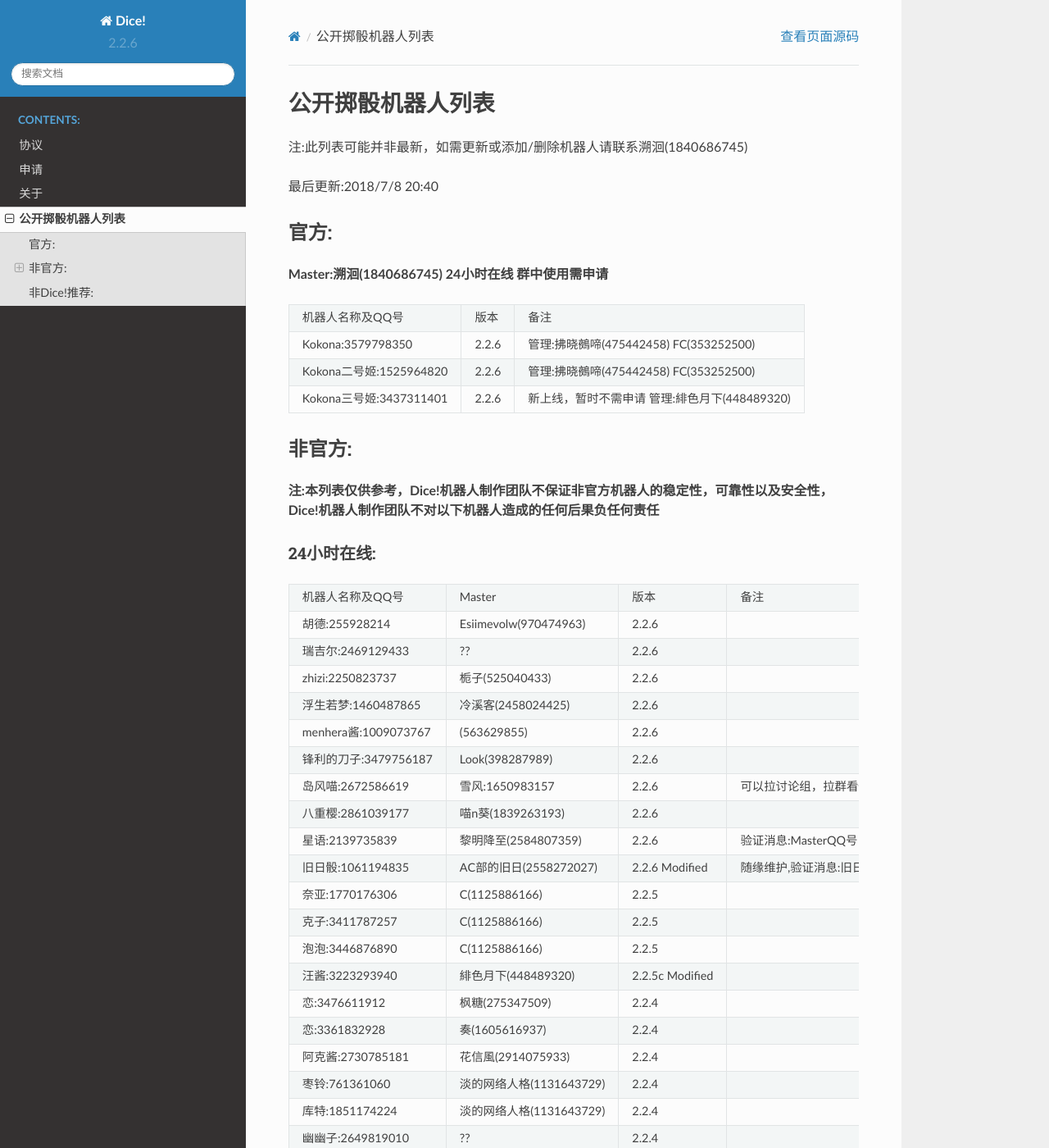
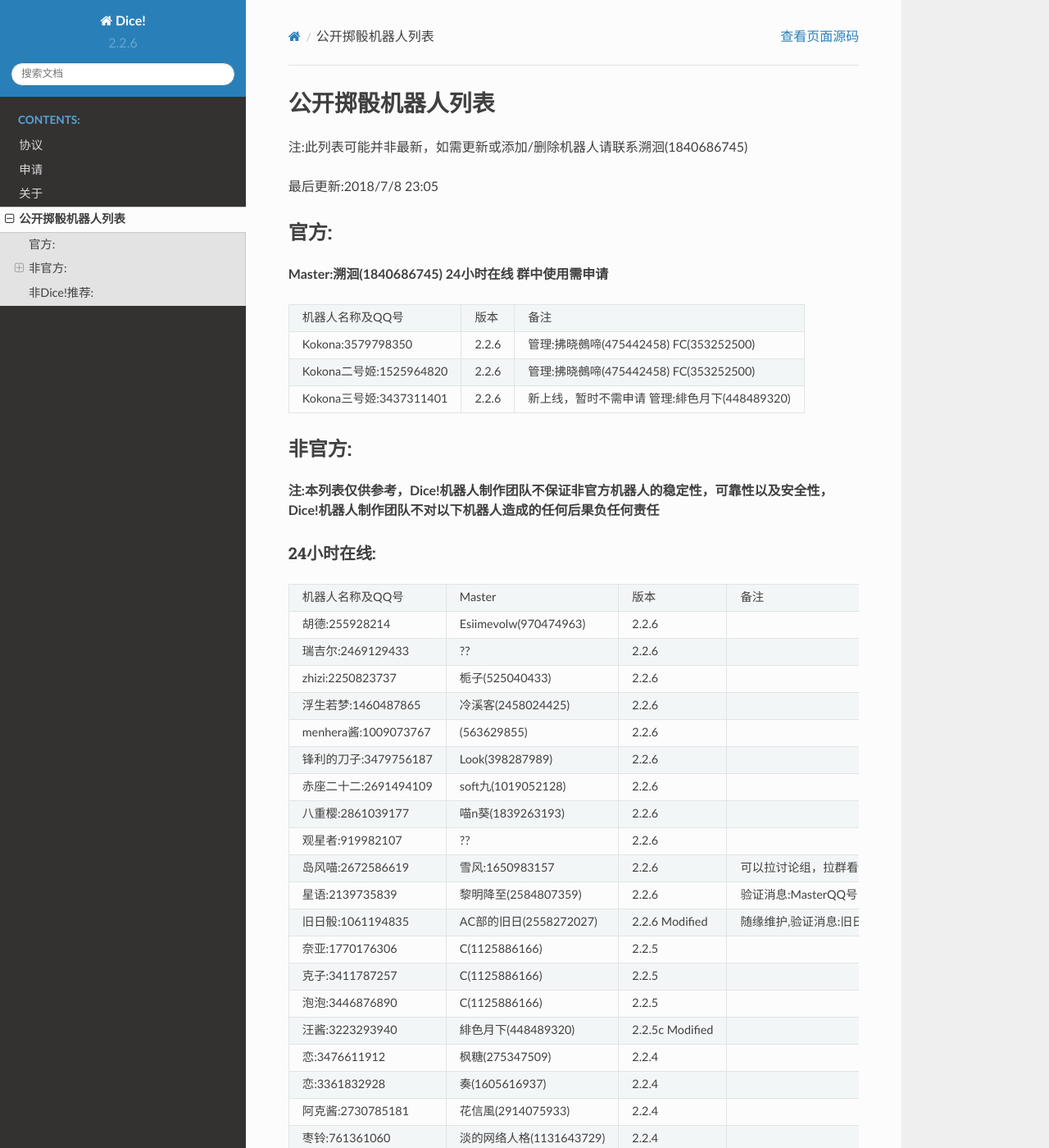
Before and after one commit to Dice-Developer-Team/Dice, a Sphinx documentation site: the page built from docs/DiceList.rst, in a window 1280 px wide and 1400 px high. Shown: the whole window at 82% size. Built offline with Sphinx 7.4.7 and the Read the Docs theme 2.0.0, drawn with Linux system fonts in a browser that asks for light colours.

Commit message:
又又又更新了列表

```diff
--- a/docs/DiceList.rst
+++ b/docs/DiceList.rst
@@ -12,7 +12,7 @@
 
 注:此列表可能并非最新，如需更新或添加/删除机器人请联系溯洄(1840686745)
 
-最后更新:2018/7/8 20:40
+最后更新:2018/7/8 23:05
 
 官方:
 ==========
@@ -52,9 +52,13 @@
 +--------------------------+------------------------------+------------------+----------------------------+
 |锋利的刀子:3479756187     |Look(398287989)               |2.2.6             |                            |
 +--------------------------+------------------------------+------------------+----------------------------+
-|岛风喵:2672586619         |雪风:1650983157               |2.2.6             |可以拉讨论组，拉群看情况    |
+|赤座二十二:2691494109     |soft九(1019052128)            |2.2.6             |                            |
 +--------------------------+------------------------------+------------------+----------------------------+
 |八重樱:2861039177         |喵n葵(1839263193)             |2.2.6             |                            |
++--------------------------+------------------------------+------------------+----------------------------+
+|观星者:919982107          |??                            |2.2.6             |                            |
++--------------------------+------------------------------+------------------+----------------------------+
+|岛风喵:2672586619         |雪风:1650983157               |2.2.6             |可以拉讨论组，拉群看情况    |
 +--------------------------+------------------------------+------------------+----------------------------+
 |星语:2139735839           |黎明降至(2584807359)          |2.2.6             |验证消息:MasterQQ号         |
 +--------------------------+------------------------------+------------------+----------------------------+
```
